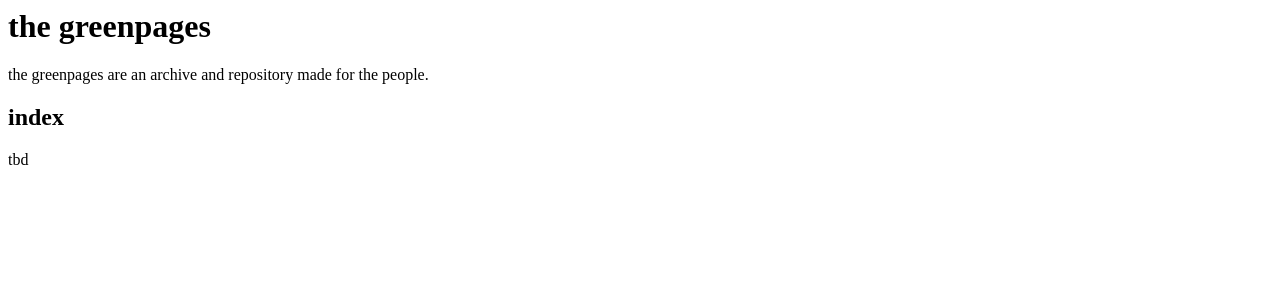
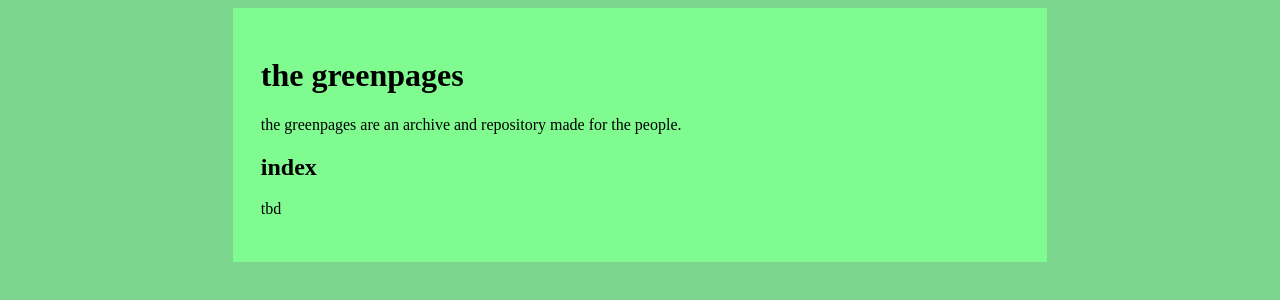
Before and after one commit to the-greenpages/the-greenpages.github.io, a plain HTML site: page index.html in a window 1280 px wide. Drawn offline with Linux system fonts and the light colour scheme.

Commit message:
Update index.html

```diff
--- a/index.html
+++ b/index.html
@@ -2,7 +2,7 @@
   <head>
     <title>the greenpages</title>
     <style>
-      background-color: #7CD68E;
+      body { background-color: #7CD68E; text-color: #000000; font-family: "Times New Roman", Times, serif; }
 .bodydiv {
   background-color: #7ffb8f;
   padding: 2.2%;
```
